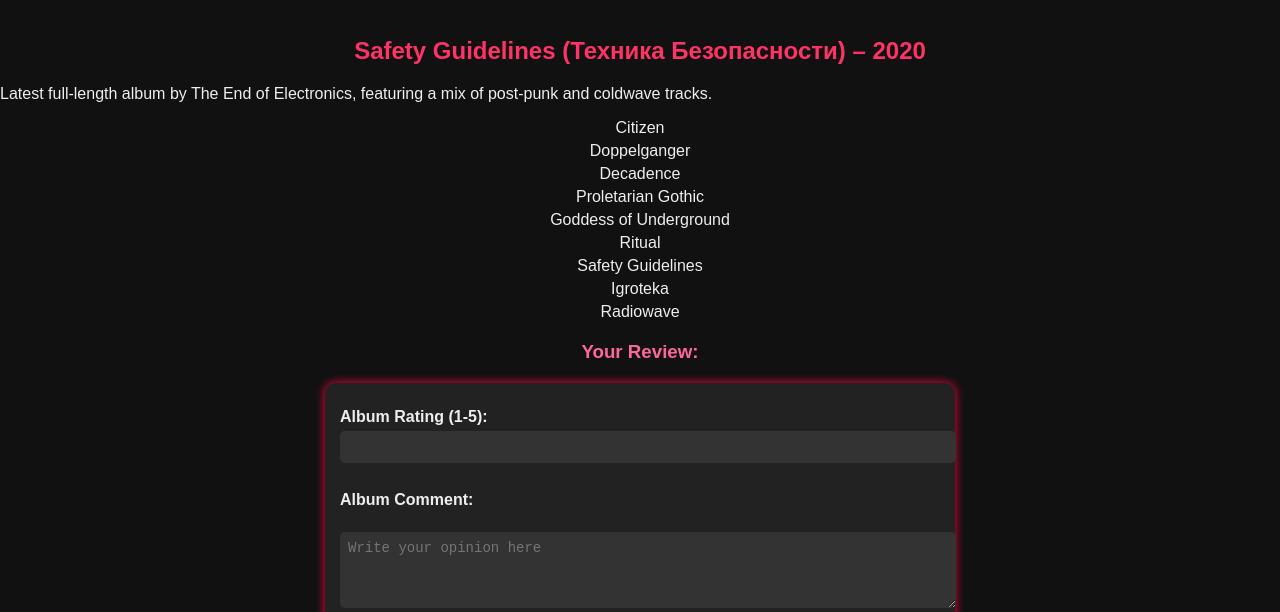
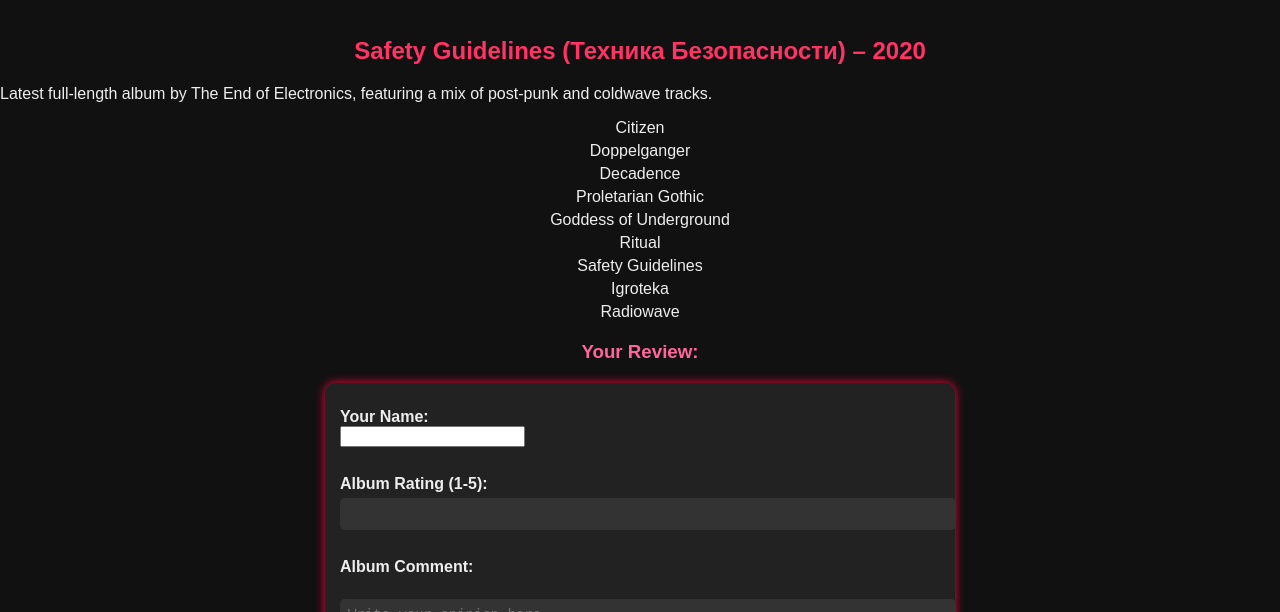
Before and after one commit to lourrosaa/arhiv-kontsa-elektroniki, a website: page index.html in a window 1280 px wide. Shown: the part 188-800 px from the top of the page. Drawn offline with Linux system fonts and the light colour scheme; no server answers.

Commit message:
nombres agregados

```diff
--- a/index.html
+++ b/index.html
@@ -62,6 +62,8 @@
 
     <h3>Your Review:</h3>
     <form action="/addReview" method="post">
+      <label>Your Name:</label>
+      <input type="text" name="username" required><br><br>
       <label>Album Rating (1-5): </label>
       <input type="number" name="albumRating" min="1" max="5" required><br><br>
 
@@ -110,6 +112,8 @@
 
     <h3>Ваш отзыв:</h3>
     <form action="/addReview" method="post">
+      <label>Ваше имя:</label>
+      <input type="text" name="username" required><br><br>
       <label>Оценка альбома (1-5): </label>
       <input type="number" name="albumRating" min="1" max="5" required><br><br>
 
```
